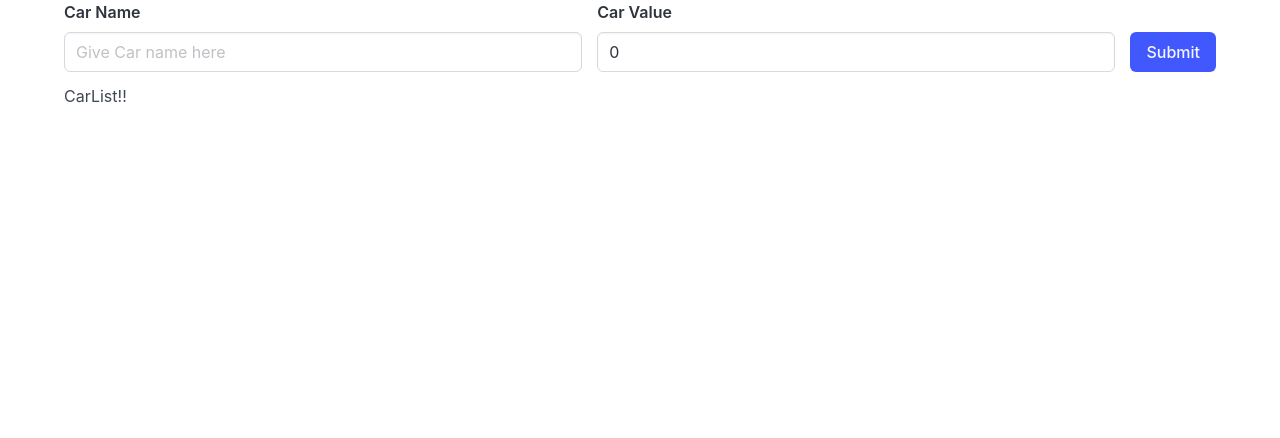
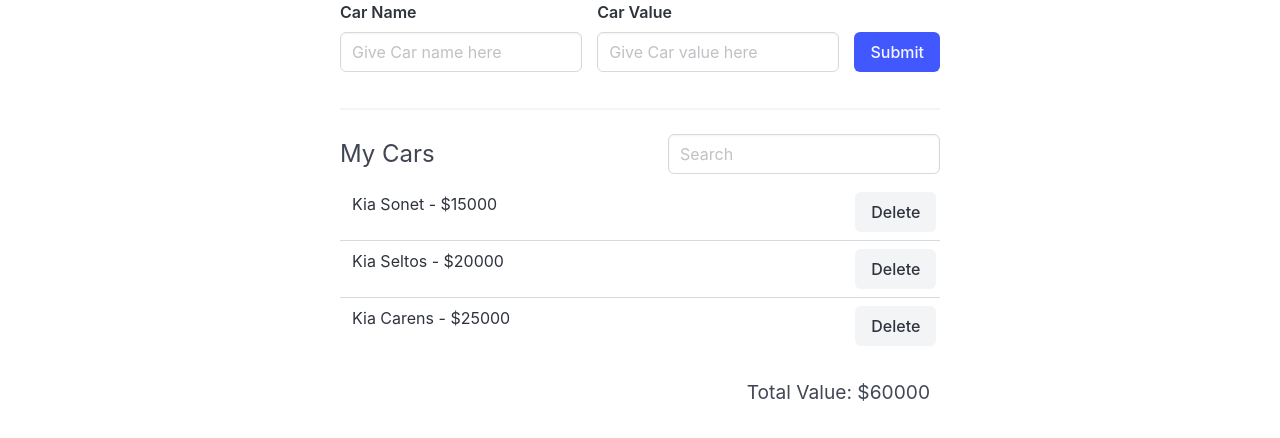
Before and after one commit to swatijain1095/cars, a React (Create React App) app: page / in a window 1280 px wide. Shown: the top 438 px of the page. Built offline with nearby package versions, Linux system fonts and the light colour scheme.

Commit message:
Added logic of showing list of car details and styling

```diff
--- a/src/App.js
+++ b/src/App.js
@@ -9,6 +9,16 @@
             id: 1,
             name: 'Kia Sonet',
             value: 15000
+        },
+        {
+            id: 2,
+            name: 'Kia Seltos',
+            value: 20000
+        },
+        {
+            id: 3,
+            name: 'Kia Carens',
+            value: 25000
         }
     ];
 function App () {
@@ -17,7 +27,8 @@
     return (
         <div className="container">
             <CarInput cars={cars} setCars={setCars} />
-            <CarDashboard  />
+            <hr></hr>
+            <CarDashboard cars={cars} setCars={setCars} />
         </div>
     )
 }
--- a/src/components/CarDashboard.js
+++ b/src/components/CarDashboard.js
@@ -1,11 +1,37 @@
+import PropTypes from 'prop-types';
 import CarList from "./CarList";
 
-function CarDashboard() {
+function CarDashboard({ cars, setCars }) {
+
+    const totalCarValue =() => {
+        return cars.reduce((acc, cur) => {
+            return acc + cur.value
+        }, 0);
+    }
+
     return (
-        <section>
-            <CarList />
+        <section className='dashboard'>
+            <header>
+                <h2>My Cars</h2>
+                <div className='field'>
+                    <div className='control'>
+                        <input className="input" placeholder='Search'/>
+                    </div>
+                </div>
+            </header>
+            <CarList cars={cars} setCars={setCars}/>
+            <footer>Total Value: ${totalCarValue()}</footer>
         </section>
     )
 }
+CarDashboard.propTypes = {
+    cars: PropTypes.arrayOf(PropTypes.exact({
+        id: PropTypes.number.isRequired,
+        name: PropTypes.string.isRequired,
+        value: PropTypes.number.isRequired
+    })).isRequired,
+    setCars: PropTypes.func.isRequired
+}
+
 
 export default CarDashboard;
--- a/src/components/CarInput.js
+++ b/src/components/CarInput.js
@@ -3,7 +3,7 @@
 
 function CarInput({ cars, setCars }) {
     const [carName, setCarName] = useState('');
-    const [carValue, setCarValue] = useState(0);
+    const [carValue, setCarValue] = useState('');
     const [isCarNameEmpty, setIsCarNameEmpty] = useState(false);
     const [isCarValueEmpty, setIsCarValueEmpty] = useState(false);
 
@@ -12,21 +12,21 @@
     };
 
     const handleSubmit = (e) => {
-        //Generate new random id
-        //construct a new car object
-        //
         e.preventDefault();
-        if(carName === '' || isNaN(carValue)) {
+        if(carName === '' || carValue === '') {
             carName === '' && setIsCarNameEmpty(true);
-            isNaN(carValue) && setIsCarValueEmpty(true);
+            carValue === '' && setIsCarValueEmpty(true);
         } else {
-            setIsCarNameEmpty(false)
-            setIsCarValueEmpty(false)
-        setCars([...cars, {
-            id: getRandomInt(),
-            name: carName,
-            value: carValue
-        }])}
+            setCars([...cars, {
+                id: getRandomInt(),
+                name: carName,
+                value: parseInt(carValue)
+            }]);
+            setIsCarNameEmpty(false);
+            setIsCarValueEmpty(false);
+            setCarName('');
+            setCarValue('');
+        }
     };
 
     console.log()
@@ -44,7 +44,7 @@
                     <div className="field">
                         <label className="label">Car Value</label>
                         <div className="control">
-                            <input className={`input ${isCarValueEmpty ? 'is-danger' : ''}`} type="number" placeholder="Give Car value here" value={carValue} onChange={(e) => setCarValue(parseInt(e.target.value))}/>
+                            <input className={`input ${isCarValueEmpty ? 'is-danger' : ''}`} type="number" placeholder="Give Car value here" value={carValue} onChange={(e) => setCarValue(e.target.value)}/>
                             {isCarValueEmpty && <p className='help is-danger'>Please enter car value</p>}
                         </div>
                     </div>
--- a/src/components/CarList.js
+++ b/src/components/CarList.js
@@ -1,7 +1,45 @@
-function CarList() {
+import PropTypes from 'prop-types';
+
+function CarList({ cars, setCars }) {
+
+    const handleDelete = (id) => {
+        setCars(cars.filter((car) => {
+            return id !== car.id;
+        }
+        ))
+        // const carsCopy = cars.filter((car) => {
+        //     return id !== car.id;
+        // });
+        // setCars(carsCopy);
+    }
+
+    const renderedList = cars.map(({ id, name, value }) => {
+        return (
+            <tr key={id} className='data'>
+                <td>{`${name} - $${value}`}</td>
+                <td className='delete-btn'><button className="button is-light" type='Delete' onClick={() => handleDelete(id)}>Delete</button></td>
+            </tr>
+        )
+    })
     return (
-        <div>CarList!!</div>
+        <div className='table'>
+            <table>
+                <tbody>
+                    {renderedList}
+                </tbody>
+            </table>
+        </div>
     )
 }
 
+CarList.propTypes = {
+    cars: PropTypes.arrayOf(PropTypes.exact({
+        id: PropTypes.number.isRequired,
+        name: PropTypes.string.isRequired,
+        value: PropTypes.number.isRequired
+    })).isRequired,
+    setCars: PropTypes.func.isRequired
+}
+
+
 export default CarList;
--- a/src/style.css
+++ b/src/style.css
@@ -1,3 +1,8 @@
+
+.container {
+    width: 600px;
+}
+
 .car-input form{
     display: flex;
     align-items: end;
@@ -11,3 +16,37 @@
 .car-input .field:not(:last-child){
     width: 100%;
 }
+
+.table {
+    display: flex;
+    align-items: center;
+    justify-content: center;
+}
+
+.table table {
+    width: 100%;
+}
+
+.table .delete-btn {
+    max-width: 35px;
+}
+
+.dashboard{
+    margin-top: 10px;
+}
+.dashboard header {
+    display: flex;
+    align-items: center;
+    justify-content: space-between;
+    margin-bottom: 10px;
+}
+
+.dashboard h2 {
+    font-size: x-large;
+}
+
+.dashboard footer {
+    font-size: larger;
+    text-align: right;
+    margin-right: 10px ;
+}
```
